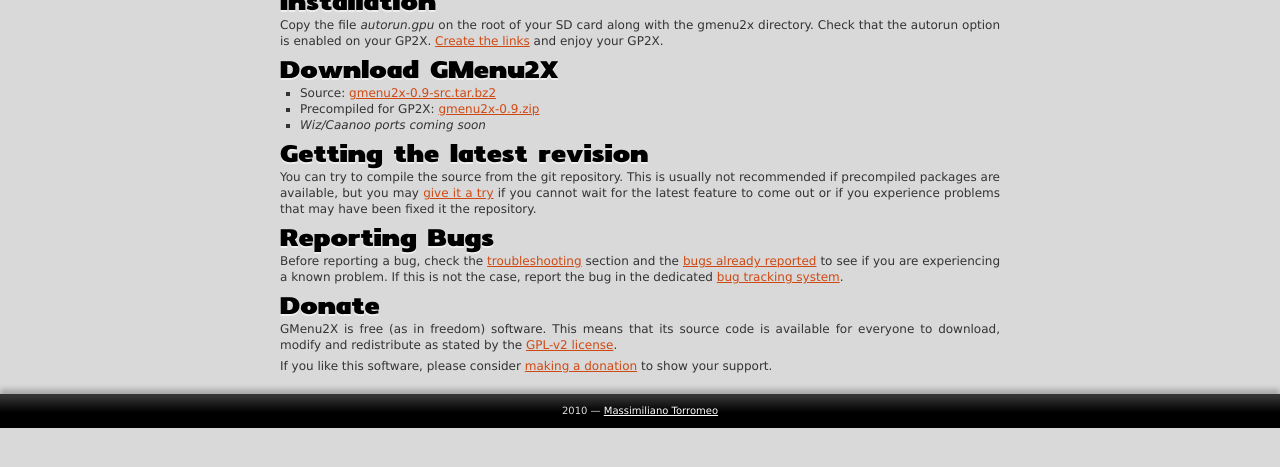
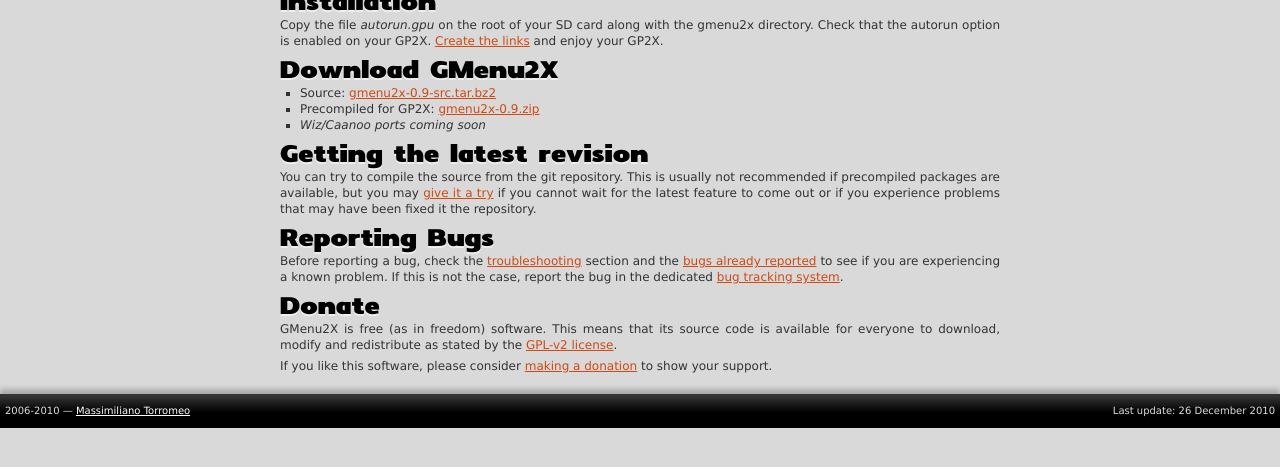
Before and after one commit to mtorromeo/gmenu2x, a Jekyll site: the page built from index.markdown, in a window 1280 px wide, cut to the strip 324-791 px from the top of the page. Built offline with Jekyll 4.4.1, drawn with Linux system fonts in a browser that asks for light colours; Markdown is read by kramdown in place of the engine named in the settings; comment, search, counter and statistics services are not loaded.

Commit message:
Included last modification date in footer

```diff
--- a/_layouts/default.html
+++ b/_layouts/default.html
@@ -43,7 +43,12 @@
 			{% endif %}
 		</nav>
 		<section id="main">{{ content }}</section>
-		<footer>{{ site.time | date: "%Y" }} &mdash; <a href="&#109;&#97;&#x69;&#x6c;&#116;&#111;&#x3a;&#x6d;&#x61;&#115;&#x73;&#x69;&#109;&#105;&#x6c;&#105;&#x61;&#110;&#x6f;&#x2e;&#116;&#x6f;&#x72;&#114;&#x6f;&#x6d;&#x65;&#x6f;&#64;&#x67;&#109;&#97;&#105;&#x6c;&#x2e;&#99;&#111;&#109;">Massimiliano Torromeo</a></footer>
+		<footer>
+			<div style="float:right">
+				Last update: {{ site.time | date: "%d %B %Y" }}
+			</div>
+			2006-{{ site.time | date: "%Y" }} &mdash; <a href="&#109;&#97;&#x69;&#x6c;&#116;&#111;&#x3a;&#x6d;&#x61;&#115;&#x73;&#x69;&#109;&#105;&#x6c;&#105;&#x61;&#110;&#x6f;&#x2e;&#116;&#x6f;&#x72;&#114;&#x6f;&#x6d;&#x65;&#x6f;&#64;&#x67;&#109;&#97;&#105;&#x6c;&#x2e;&#99;&#111;&#109;">Massimiliano Torromeo</a>
+		</footer>
 
 		<script src="http://www.google.com/jsapi?key=ABQIAAAAhliYjbvH13n6EJDPx9D3WhS7pV_IMEZ6_snDFb1sWXjQFLU2lRR_F46ccAQ7hUqtQlvKCRqf3L6lmA" type="text/javascript"></script>
 		<script type="text/javascript">google.load("mootools", "1.2");</script>
--- a/css/style.css
+++ b/css/style.css
@@ -202,7 +202,6 @@
 }
 footer {
 	font-size: 10px;
-	text-align: center;
 	height: 14px;
 	line-height: 14px;
 	padding: 10px 5px;
```
